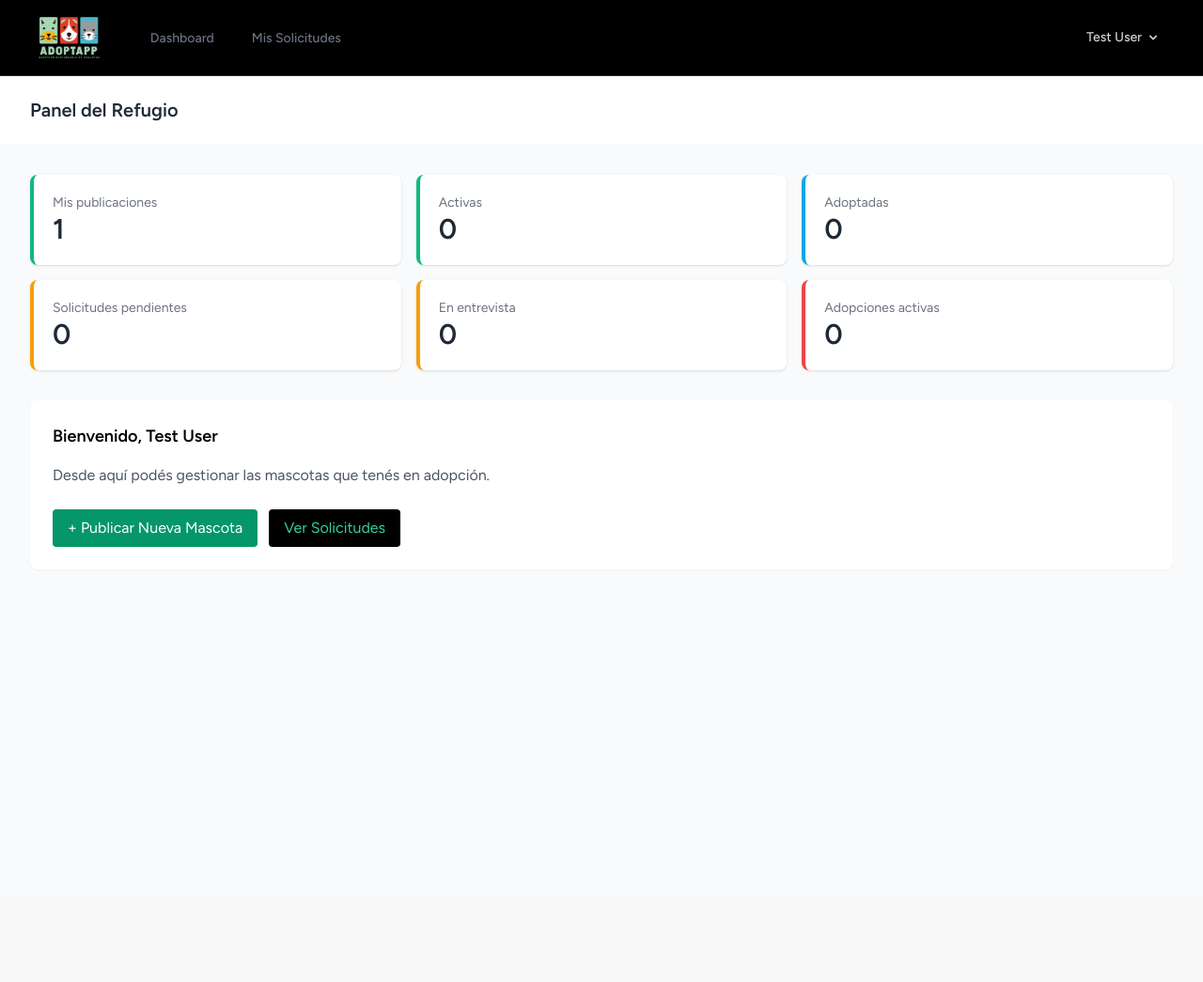
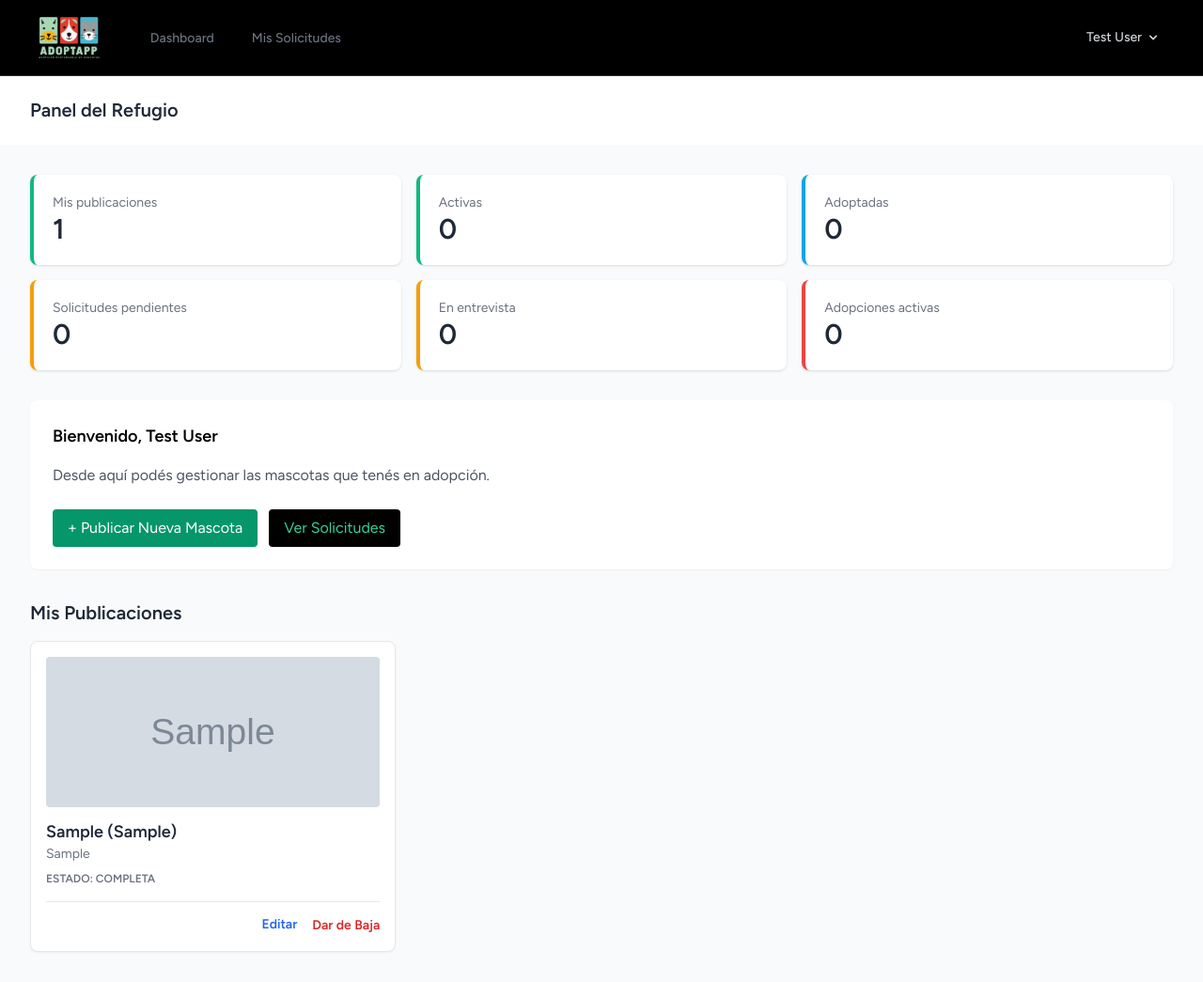
Before and after one commit to AbrahamDF90/ADOPTAPP, a Laravel app: page /refugio/dashboard in a window 1280 px wide. Shown: the whole page at 94% size. Before the commit the page ends 582 px from the top, so only its background shows below. Run offline with Laravel 12, Linux system fonts and the light colour scheme; a user stored in the database is signed in; data comes from the database, SQL or seed files in the repository; tables that the repository leaves empty hold one stand-in row (values such as "Sample post"); grey boxes marked "Sample" are stand-in pictures; style sheets or scripts are compiled from the project's sources.

Commit message:
feat(refugio): implementar baja de publicaciones con motivo (HU-13)

```diff
--- a/resources/views/refugio/dashboard.blade.php
+++ b/resources/views/refugio/dashboard.blade.php
@@ -39,7 +39,7 @@
             </div>
 
             {{-- Contenido original (conservado) --}}
-            <div class="bg-white overflow-hidden shadow-sm sm:rounded-lg p-6">
+            <div class="bg-white overflow-hidden shadow-sm sm:rounded-lg p-6 mb-8">
                 <h3 class="text-lg font-bold mb-4">Bienvenido, {{ auth()->user()->name }}</h3>
 
                 @if(session('success'))
@@ -57,6 +57,54 @@
                     </a>
                 </div>
             </div>
+
+            {{-- Listado de Publicaciones (HU-12 y HU-13) --}}
+            <h4 class="text-xl font-bold mb-4 text-gray-800">Mis Publicaciones</h4>
+            <div class="grid grid-cols-1 md:grid-cols-2 lg:grid-cols-3 gap-6">
+                @forelse(auth()->user()->refugio->publicaciones as $publicacion)
+                    <div class="bg-white border border-gray-200 rounded-lg p-4 flex flex-col justify-between shadow-sm">
+                        <div>
+                            <img src="{{ asset('storage/' . $publicacion->foto) }}" class="w-full h-40 object-cover rounded mb-3">
+                            <h5 class="font-bold text-lg text-gray-800">{{ $publicacion->especie }} ({{ $publicacion->sexo }})</h5>
+                            <p class="text-sm text-gray-500 mb-2">{{ $publicacion->edad_aproximada }}</p>
+
+                            {{-- Badge de estado --}}
+                            <p class="text-xs font-bold mt-2 uppercase
+                                {{ $publicacion->estado === 'activa' ? 'text-emerald-600' : 'text-gray-500' }}">
+                                Estado: {{ $publicacion->estado }}
+                            </p>
+                        </div>
+
+                        <div class="mt-4 flex items-center justify-end gap-4 border-t pt-3">
+                            {{-- Botón Editar (HU-12) --}}
+                            @if($publicacion->estado !== 'baja')
+                                <a href="{{ route('refugio.publicaciones.edit', $publicacion) }}" class="text-blue-600 text-sm font-semibold hover:underline">
+                                    Editar
+                                </a>
+                            @endif
+
+                            {{-- Botón Dar de Baja (HU-13) --}}
+                            @if($publicacion->estado !== 'baja')
+                                <form method="POST" action="{{ route('refugio.publicaciones.destroy', $publicacion) }}" onsubmit="return confirm('¿Seguro que querés dar de baja esta publicación? Se perderá de la vista pública.');">
+                                    @csrf
+                                    @method('DELETE')
+                                    <input type="hidden" name="motivo_baja" value="Baja solicitada por el refugio.">
+                                    <button type="submit" class="text-red-600 text-sm font-semibold hover:underline">
+                                        Dar de Baja
+                                    </button>
+                                </form>
+                            @else
+                                <span class="text-xs text-gray-400 italic">Publicación dada de baja</span>
+                            @endif
+                        </div>
+                    </div>
+                @empty
+                    <div class="col-span-3 bg-white p-6 rounded-lg text-center border">
+                        <p class="text-gray-500">No tenés publicaciones todavía.</p>
+                    </div>
+                @endforelse
+            </div>
+
         </div>
     </div>
 </x-app-layout>
--- a/routes/web.php
+++ b/routes/web.php
@@ -99,6 +99,9 @@ Route::middleware(['auth', 'role:refugio'])->prefix('refugio')->name('refugio.')
 
     // HU-22
     Route::patch('/adopciones/{adopcion}/estado', [AdopcionController::class, 'updateEstado'])->name('adopciones.estado');
+
+    // HU-13: Dar de baja publicación
+    Route::delete('/publicaciones/{publicacion}', [PublicacionController::class, 'destroy'])->name('publicaciones.destroy');
 });
 
 // =========================================================================
```
Also changed, not shown: app/Http/Controllers/Refugio/PublicacionController.php (+31 -0 lines), docs/BACKLOG.md (+1 -1 lines), tests/Feature/BajaPublicacionTest.php (added, +33 -0 lines), README.md.
